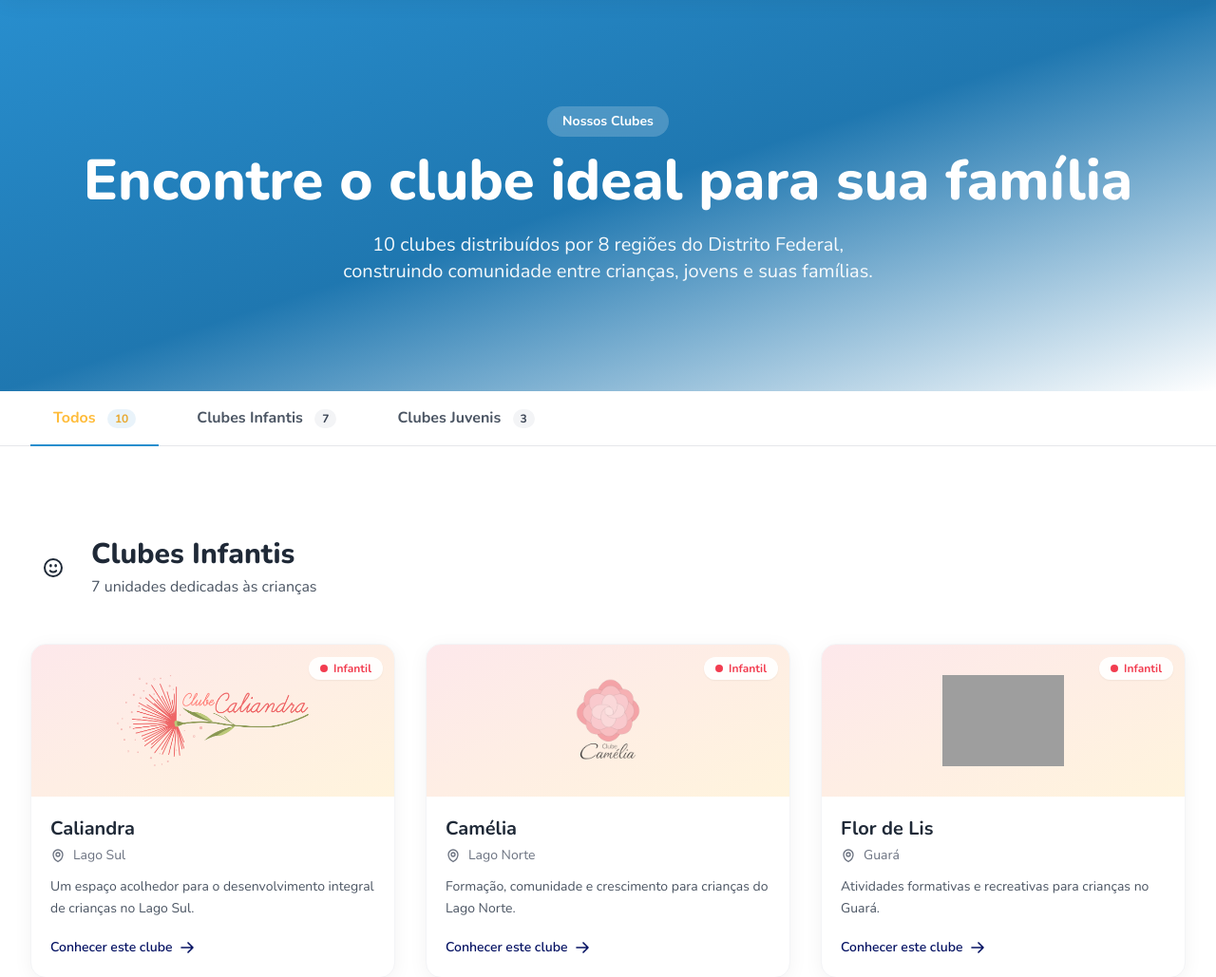
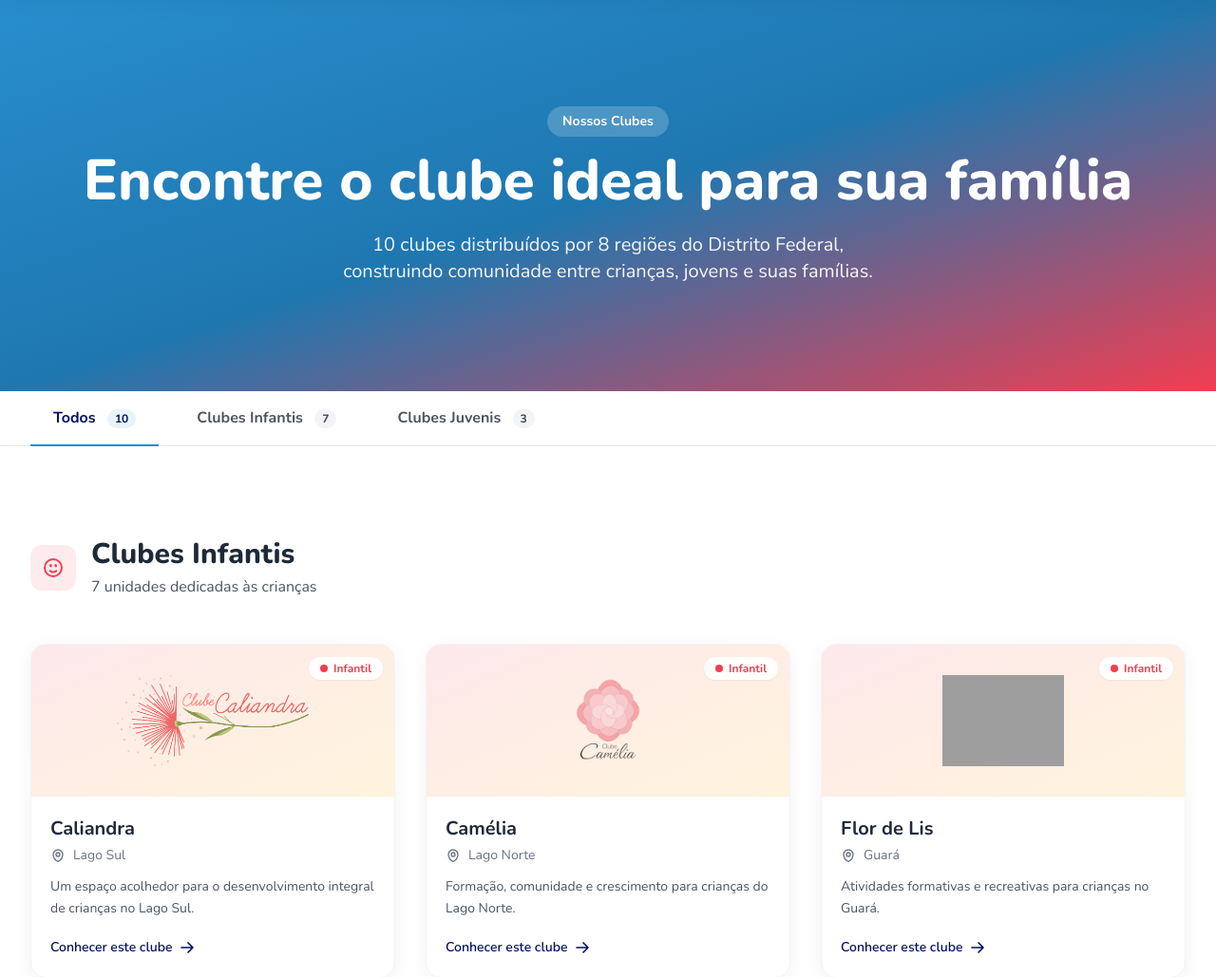
Before and after one commit to Gustmeal/site_lacos, a Flask app: page /clubes in a window 1280 px wide. Shown: the part 80-1109 px from the top of the page at 95% size. Run offline with Flask 3, Linux system fonts and the light colour scheme; some libraries are stand-ins or nearby versions; grey boxes are pictures that could not be loaded.

Commit message:
mudando cores e ajeitando algumas coisas

```diff
--- a/app/templates/pages/clubes_lista.html
+++ b/app/templates/pages/clubes_lista.html
@@ -9,7 +9,7 @@
 <!-- ============================================
      BANNER DA PÁGINA
      ============================================ -->
-<section class="bg-gradient-to-br from-lacos-azul via-lacos-azul-escuro to-lacos-coral text-white py-20 md:py-28">
+<section class="bg-gradient-to-br from-lacos-azul via-lacos-azul-escuro to-lacos-vermelho text-white py-20 md:py-28">
     <div class="max-w-7xl mx-auto px-4 sm:px-6 lg:px-8 text-center">
         <span class="inline-block px-4 py-1.5 bg-white/20 backdrop-blur-sm rounded-full text-sm font-bold mb-4">
             Nossos Clubes
@@ -31,15 +31,15 @@
     <div class="max-w-7xl mx-auto px-4 sm:px-6 lg:px-8">
         <nav class="flex flex-wrap gap-2 md:gap-4 -mb-px" aria-label="Filtros de categoria">
             <a href="#todos"
-               class="filter-tab px-4 md:px-6 py-4 border-b-2 border-lacos-azul text-lacos-amarelo font-bold whitespace-nowrap"
+               class="filter-tab px-4 md:px-6 py-4 border-b-2 border-lacos-azul text-lacos-marinho font-bold whitespace-nowrap"
                data-filter="todos">
                 Todos
-                <span class="ml-2 px-2 py-0.5 bg-lacos-azul/10 text-lacos-amarelo-escuro rounded-full text-xs">
+                <span class="ml-2 px-2 py-0.5 bg-lacos-azul/10 text-lacos-marinho rounded-full text-xs">
                     {{ estatisticas.total }}
                 </span>
             </a>
             <a href="#infantil"
-               class="filter-tab px-4 md:px-6 py-4 border-b-2 border-transparent text-gray-600 hover:text-lacos-amarelo font-bold whitespace-nowrap transition"
+               class="filter-tab px-4 md:px-6 py-4 border-b-2 border-transparent text-gray-600 hover:text-lacos-marinho font-bold whitespace-nowrap transition"
                data-filter="infantil">
                 Clubes Infantis
                 <span class="ml-2 px-2 py-0.5 bg-gray-100 text-gray-700 rounded-full text-xs">
@@ -47,7 +47,7 @@
                 </span>
             </a>
             <a href="#juvenil"
-               class="filter-tab px-4 md:px-6 py-4 border-b-2 border-transparent text-gray-600 hover:text-lacos-amarelo font-bold whitespace-nowrap transition"
+               class="filter-tab px-4 md:px-6 py-4 border-b-2 border-transparent text-gray-600 hover:text-lacos-marinho font-bold whitespace-nowrap transition"
                data-filter="juvenil">
                 Clubes Juvenis
                 <span class="ml-2 px-2 py-0.5 bg-gray-100 text-gray-700 rounded-full text-xs">
@@ -65,8 +65,8 @@
     <div class="max-w-7xl mx-auto px-4 sm:px-6 lg:px-8">
 
         <div class="flex items-center gap-4 mb-8 md:mb-12">
-            <div class="inline-flex items-center justify-center w-12 h-12 bg-lacos-coral/10 rounded-xl">
-                <svg class="w-6 h-6 text-lacos-coral" fill="none" stroke="currentColor" viewBox="0 0 24 24" stroke-width="2">
+            <div class="inline-flex items-center justify-center w-12 h-12 bg-lacos-vermelho/10 rounded-xl">
+                <svg class="w-6 h-6 text-lacos-vermelho" fill="none" stroke="currentColor" viewBox="0 0 24 24" stroke-width="2">
                     <path stroke-linecap="round" stroke-linejoin="round" d="M15.182 15.182a4.5 4.5 0 0 1-6.364 0M21 12a9 9 0 1 1-18 0 9 9 0 0 1 18 0ZM9.75 9.75c0 .414-.168.75-.375.75S9 10.164 9 9.75 9.168 9 9.375 9s.375.336.375.75Zm-.375 0h.008v.015h-.008V9.75Zm5.625 0c0 .414-.168.75-.375.75s-.375-.336-.375-.75.168-.75.375-.75.375.336.375.75Zm-.375 0h.008v.015h-.008V9.75Z"/>
                 </svg>
             </div>
@@ -130,7 +130,7 @@
                 Entre em contato para saber mais sobre as listas de espera, atividades e como ingressar em um de nossos clubes.
             </p>
             <a href="#contato"
-               class="inline-flex items-center gap-2 bg-white text-lacos-amarelo px-8 py-4 rounded-lg font-bold text-lg hover:bg-gray-100 transition shadow-soft">
+               class="inline-flex items-center gap-2 bg-white text-lacos-marinho px-8 py-4 rounded-lg font-bold text-lg hover:bg-gray-100 transition shadow-soft">
                 Fale conosco
                 <svg class="w-5 h-5" fill="none" stroke="currentColor" viewBox="0 0 24 24" stroke-width="2.5">
                     <path stroke-linecap="round" stroke-linejoin="round" d="M13.5 4.5 21 12m0 0-7.5 7.5M21 12H3"/>
@@ -149,25 +149,25 @@
         tab.addEventListener('click', function(e) {
             // Remove estado ativo de todas
             document.querySelectorAll('.filter-tab').forEach(t => {
-                t.classList.remove('border-lacos-azul', 'text-lacos-amarelo');
+                t.classList.remove('border-lacos-azul', 'text-lacos-marinho');
                 t.classList.add('border-transparent', 'text-gray-600');
 
                 // Reset do badge
                 const badge = t.querySelector('span');
                 if (badge) {
-                    badge.classList.remove('bg-lacos-azul/10', 'text-lacos-amarelo-escuro');
+                    badge.classList.remove('bg-lacos-azul/10', 'text-lacos-marinho');
                     badge.classList.add('bg-gray-100', 'text-gray-700');
                 }
             });
 
             // Ativa a clicada
-            this.classList.add('border-lacos-azul', 'text-lacos-amarelo');
+            this.classList.add('border-lacos-azul', 'text-lacos-marinho');
             this.classList.remove('border-transparent', 'text-gray-600');
 
             // Ativa o badge
             const badge = this.querySelector('span');
             if (badge) {
-                badge.classList.add('bg-lacos-azul/10', 'text-lacos-amarelo-escuro');
+                badge.classList.add('bg-lacos-azul/10', 'text-lacos-marinho');
                 badge.classList.remove('bg-gray-100', 'text-gray-700');
             }
         });
--- a/app/templates/pages/home.html
+++ b/app/templates/pages/home.html
@@ -101,7 +101,7 @@
             <!-- Regiões -->
             <div class="text-center">
                 <div class="inline-flex items-center justify-center w-14 h-14 bg-lacos-amarelo-suave rounded-xl mb-3">
-                    <svg class="w-7 h-7 text-lacos-amarelo-escuro" fill="none" stroke="currentColor" viewBox="0 0 24 24" stroke-width="2">
+                    <svg class="w-7 h-7 text-lacos-azul-escuro" fill="none" stroke="currentColor" viewBox="0 0 24 24" stroke-width="2">
                         <path stroke-linecap="round" stroke-linejoin="round" d="M15 10.5a3 3 0 1 1-6 0 3 3 0 0 1 6 0Z"/>
                         <path stroke-linecap="round" stroke-linejoin="round" d="M19.5 10.5c0 7.142-7.5 11.25-7.5 11.25S4.5 17.642 4.5 10.5a7.5 7.5 0 1 1 15 0Z"/>
                     </svg>
@@ -149,7 +149,7 @@
     <div class="max-w-7xl mx-auto px-4 sm:px-6 lg:px-8">
 
         <div class="text-center max-w-3xl mx-auto mb-12 md:mb-16">
-            <span class="inline-block px-4 py-1.5 bg-lacos-azul/10 text-lacos-amarelo-escuro rounded-full text-sm font-bold mb-4">
+            <span class="inline-block px-4 py-1.5 bg-lacos-azul/10 text-lacos-azul-escuro rounded-full text-sm font-bold mb-4">
                 Nossos Clubes
             </span>
             <h2 class="text-3xl md:text-4xl lg:text-5xl font-extrabold text-gray-800 mb-4">
```
Also changed, not shown: app/templates/pages/quem_somos.html (+6 -6 lines).
